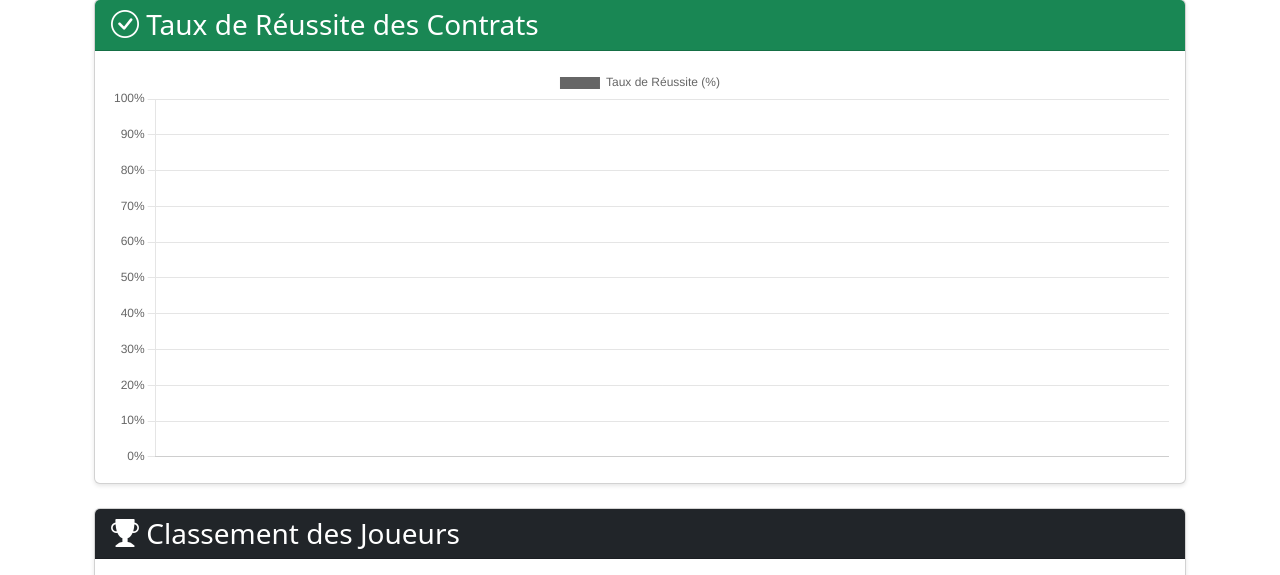
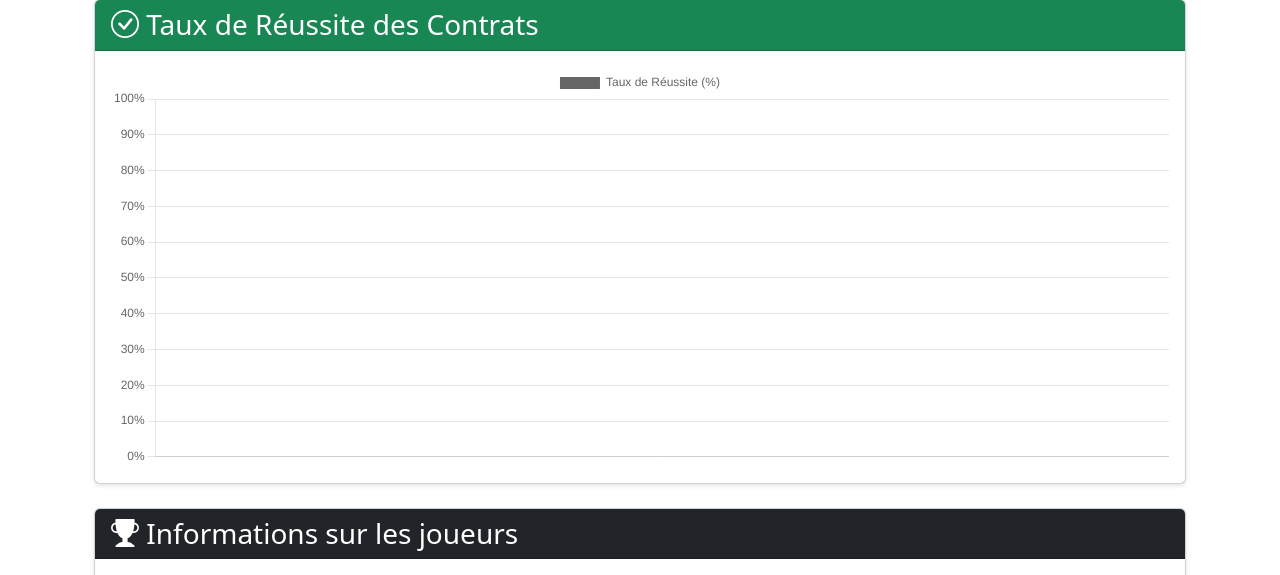
Before and after one commit to iSeaox/SansCoeurCDX, a Flask app: page /statistiques in a window 1280 px wide. Shown: the part 1437-2012 px from the top of the page. Run offline with Flask 3, Linux system fonts and the light colour scheme; data that the repository does not hold is empty.

Commit message:
feat: Update player ranking header

```diff
--- a/templates/statistics.html
+++ b/templates/statistics.html
@@ -194,7 +194,7 @@
 
     <div class="card mb-4">
         <div class="card-header bg-dark text-white">
-            <h3 class="mb-0"><i class="bi bi-trophy-fill"></i> Classement des Joueurs</h3>
+            <h3 class="mb-0"><i class="bi bi-trophy-fill"></i> Informations sur les joueurs</h3>
         </div>
         <div class="card-body">
             <div class="table-responsive">
```
